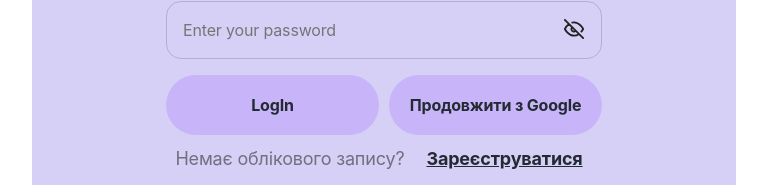
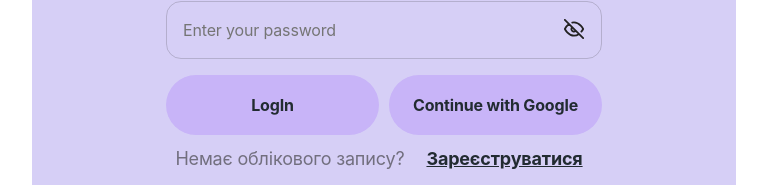
Before and after one commit to PetroMazuryk/water-control-frontend, a React (Vite) app: page /water-control-frontend/login in a window 1280 px wide. Shown: the part 393-578 px from the top of the page, without its empty margins (256-1023 px from the left). Built offline with nearby package versions, Linux system fonts and the light colour scheme; no server answers.

Commit message:
add Google button translation

```diff
--- a/src/components/GoogleBtn/GoogleBtn.jsx
+++ b/src/components/GoogleBtn/GoogleBtn.jsx
@@ -1,9 +1,13 @@
+import { useTranslation } from 'react-i18next';
+
 import css from './GoogleBtn.module.css';
 
 const GoogleBtn = () => {
+  const { t } = useTranslation();
+
   return (
     <a className={css.btn} href="http://localhost:3000/users/google">
-      Продовжити з Google
+      {t('googleBtn')}
     </a>
   );
 };
--- a/src/locales/de/translation.json
+++ b/src/locales/de/translation.json
@@ -10,6 +10,7 @@
   "placeholderEmail": "Geben Sie Ihre E-Mail ein",
   "password": "Passwort",
   "placeholderPassword": "Geben Sie Ihr Passwort ein",
+  "googleBtn": "Weiter mit Google",
 
   "userCountText": "Unsere <span class=\"{{userCountTextColor}}\">{{count}} glücklichen</span><br/> Kunden",
   "habitDrive": "Gewohnheitsantrieb",
--- a/src/locales/en/translation.json
+++ b/src/locales/en/translation.json
@@ -10,6 +10,7 @@
   "placeholderEmail": "Enter your email",
   "password": "Password",
   "placeholderPassword": "Enter your password",
+  "googleBtn": "Continue with Google",
 
   "userCountText": "Our <span class=\"{{userCountTextColor}}\">{{count}} happy</span><br/> customers",
   "habitDrive": "Habit drive",
--- a/src/locales/uk/translation.json
+++ b/src/locales/uk/translation.json
@@ -10,6 +10,7 @@
   "placeholderEmail": "Введіть свою пошту",
   "password": "Пароль",
   "placeholderPassword": "Введіть свій пароль",
+  "googleBtn": "Продовжити з Google",
 
   "userCountText": "Наші <span class=\"{{userCountTextColor}}\">{{count}} щасливі</span><br/> клієнти",
   "habitDrive": "Вироблення звички",
```
